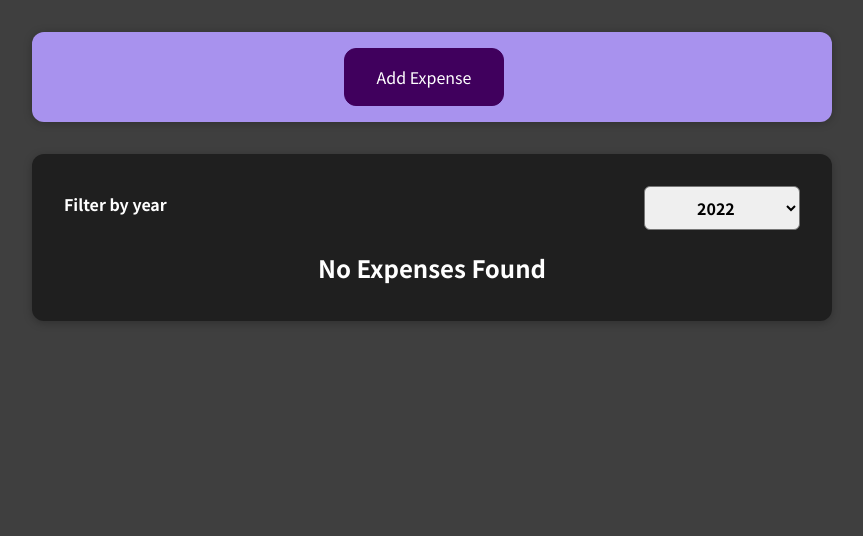
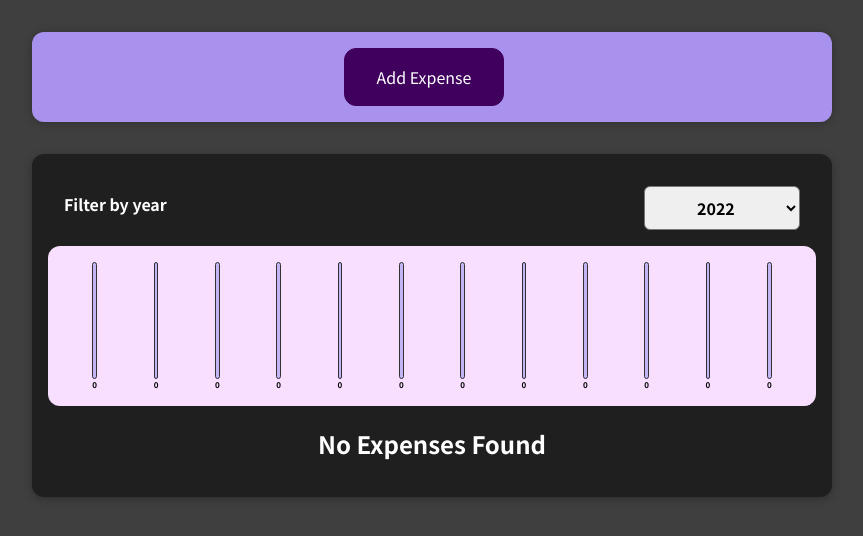
Before and after one commit to vadalanaresh/React-Complete-Guide, a React (Create React App) app: page / in a window 1280 px wide. Shown: the top 536 px of the page, without its empty margins (208-1071 px from the left). Built offline with nearby package versions, Linux system fonts and the light colour scheme.

Commit message:
Added chart

```diff
--- /dev/null
+++ b/src/components/expense/Chart.css
@@ -0,0 +1,9 @@
+.chart {
+  padding: 1rem;
+  border-radius: 12px;
+  background-color: #f8dfff;
+  text-align: center;
+  display: flex;
+  justify-content: space-around;
+  height: 10rem;
+}
--- /dev/null
+++ b/src/components/expense/Chart.jsx
@@ -0,0 +1,21 @@
+import ChartBar from "./ChartBar";
+import './Chart.css';
+
+const Chart = (props) => {
+  const allMonthsValues = props.dataPoints.map((dataPoint) => dataPoint.value);
+  const totalMaxValue = Math.max(...allMonthsValues);
+  return (
+    <div className="chart">
+      {props.dataPoints.map((dataPoint) => (
+        <ChartBar
+          key={dataPoint.label}
+          value={dataPoint.value}
+          maxValue={totalMaxValue}
+          label={dataPoint.label}
+        />
+      ))}
+    </div>
+  );
+};
+
+export default Chart;
--- /dev/null
+++ b/src/components/expense/ChartBar.css
@@ -0,0 +1,30 @@
+.chart-bar {
+  height: 100%;
+  display: flex;
+  flex-direction: column;
+  align-items: center;
+}
+
+.chart-bar__inner {
+  height: 100%;
+  width: 100%;
+  border: 1px solid #313131;
+  border-radius: 12px;
+  background-color: #c3b4f3;
+  overflow: hidden;
+  display: flex;
+  flex-direction: column;
+  justify-content: flex-end;
+}
+
+.chart-bar__fill {
+  background-color: #4826b9;
+  width: 100%;
+  transition: all 0.3s ease-out;
+}
+
+.chart-bar__label {
+  font-weight: bold;
+  font-size: 0.5rem;
+  text-align: center;
+}
--- /dev/null
+++ b/src/components/expense/ChartBar.jsx
@@ -0,0 +1,21 @@
+import "./ChartBar.css";
+
+const ChartBar = (props) => {
+  let barFillHeight = "0%";
+  if (props.maxValue > 0) {
+    barFillHeight = `${Math.round(props.value / props.maxValue) * 100}%`;
+  }
+  return (
+    <div className="chart-bar">
+      <div className="chart-bar__inner">
+        <div
+          className="chart-bar__fill"
+          style={{ height: barFillHeight }}
+        ></div>
+      </div>
+      <div className="chart-bar__label">{props.value}</div>
+    </div>
+  );
+};
+
+export default ChartBar;
--- a/src/components/expense/Expenses.jsx
+++ b/src/components/expense/Expenses.jsx
@@ -1,10 +1,10 @@
 import { useState } from "react";
-import ExpenseItem from "./ExpenseItem";
 import Card from "../ui/Card";
 import ExpensesFilter from "./ExpensesFilter";
 
 import "./Expenses.css";
 import ExpensesList from "./ExpenssesList";
+import ExpensesChart from "./ExpensesChart";
 
 const Expenses = (props) => {
   const [selectedYear, setSelectedYear] = useState("2022");
@@ -21,6 +21,7 @@
         defaultYear={selectedYear}
         onSelectFilterChange={selectFilterChangeHandler}
       ></ExpensesFilter>
+      <ExpensesChart expenses={filteredExpenses} />
       <ExpensesList expenses={filteredExpenses} />
     </Card>
   );
--- /dev/null
+++ b/src/components/expense/ExpensesChart.jsx
@@ -0,0 +1,27 @@
+import Chart from "./Chart";
+
+const ExpensesChart = (props) => {
+  const dataPoints = [
+    { label: "Jan", value: 0 },
+    { label: "Feb", value: 0 },
+    { label: "Mar", value: 0 },
+    { label: "Apr", value: 0 },
+    { label: "May", value: 0 },
+    { label: "Jun", value: 0 },
+    { label: "Jul", value: 0 },
+    { label: "Aug", value: 0 },
+    { label: "Sep", value: 0 },
+    { label: "Oct", value: 0 },
+    { label: "Nov", value: 0 },
+    { label: "Dec", value: 0 },
+  ];
+
+  for (const expense of props.expenses) {
+    const month = expense.date.getMonth(); //Starts with zero
+    dataPoints[month].value += expense.amount;
+  }
+
+  return <Chart dataPoints={dataPoints} />;
+};
+
+export default ExpensesChart;
--- a/src/components/expense/ExpenssesList.jsx
+++ b/src/components/expense/ExpenssesList.jsx
@@ -4,9 +4,9 @@
 
 const ExpensesList = (props) => {
   {
-    if (props.expenses.length <= 0) {
-        return <h2 className="expenses-list__fallback">No Expenses Found</h2>;
-    }
+    if (props.expenses.length <= 0)
+      return <h2 className="expenses-list__fallback">No Expenses Found</h2>;
+
     return props.expenses.map((expense) => (
       <ul className="expenses-list">
         <ExpenseItem
```
